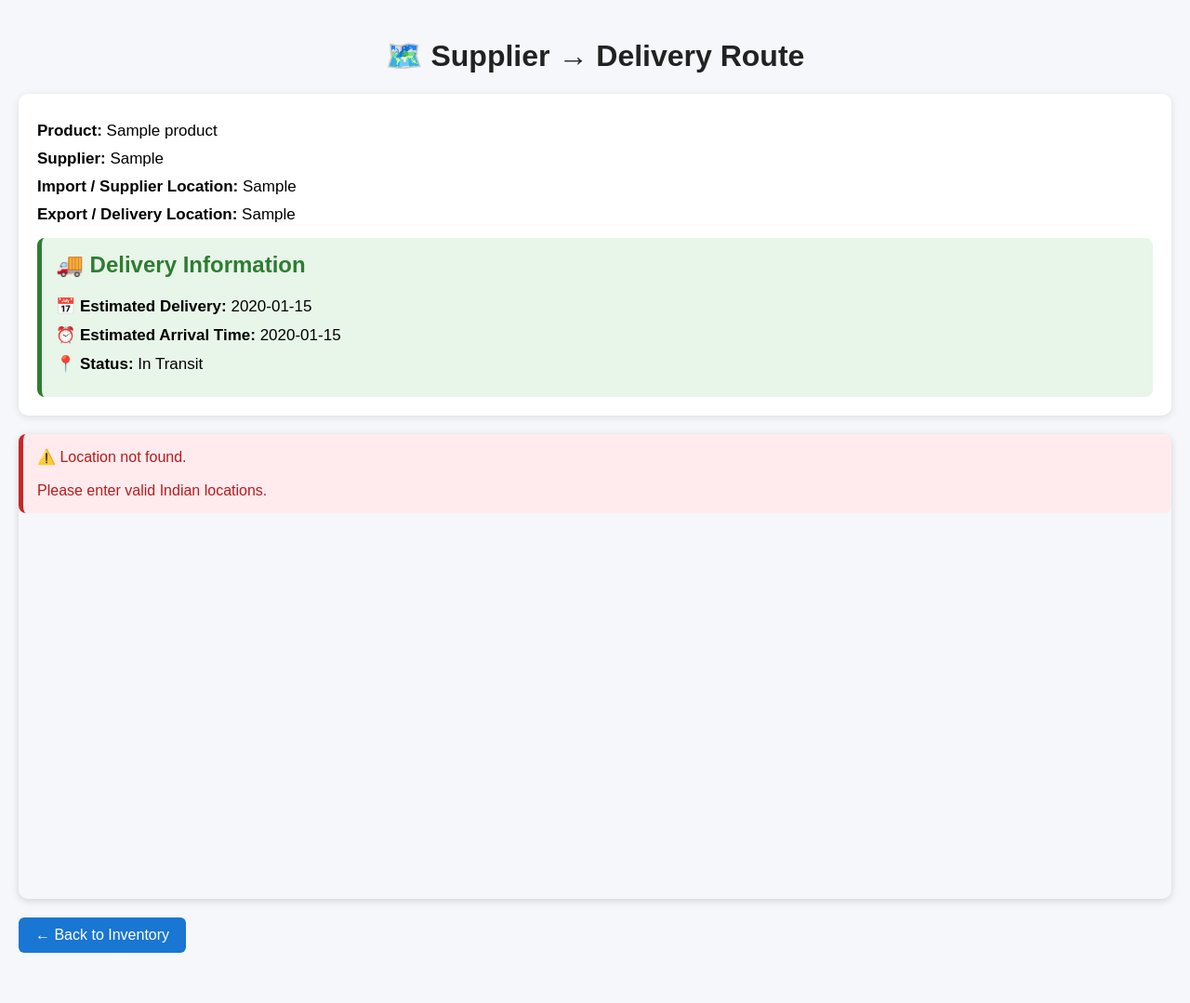
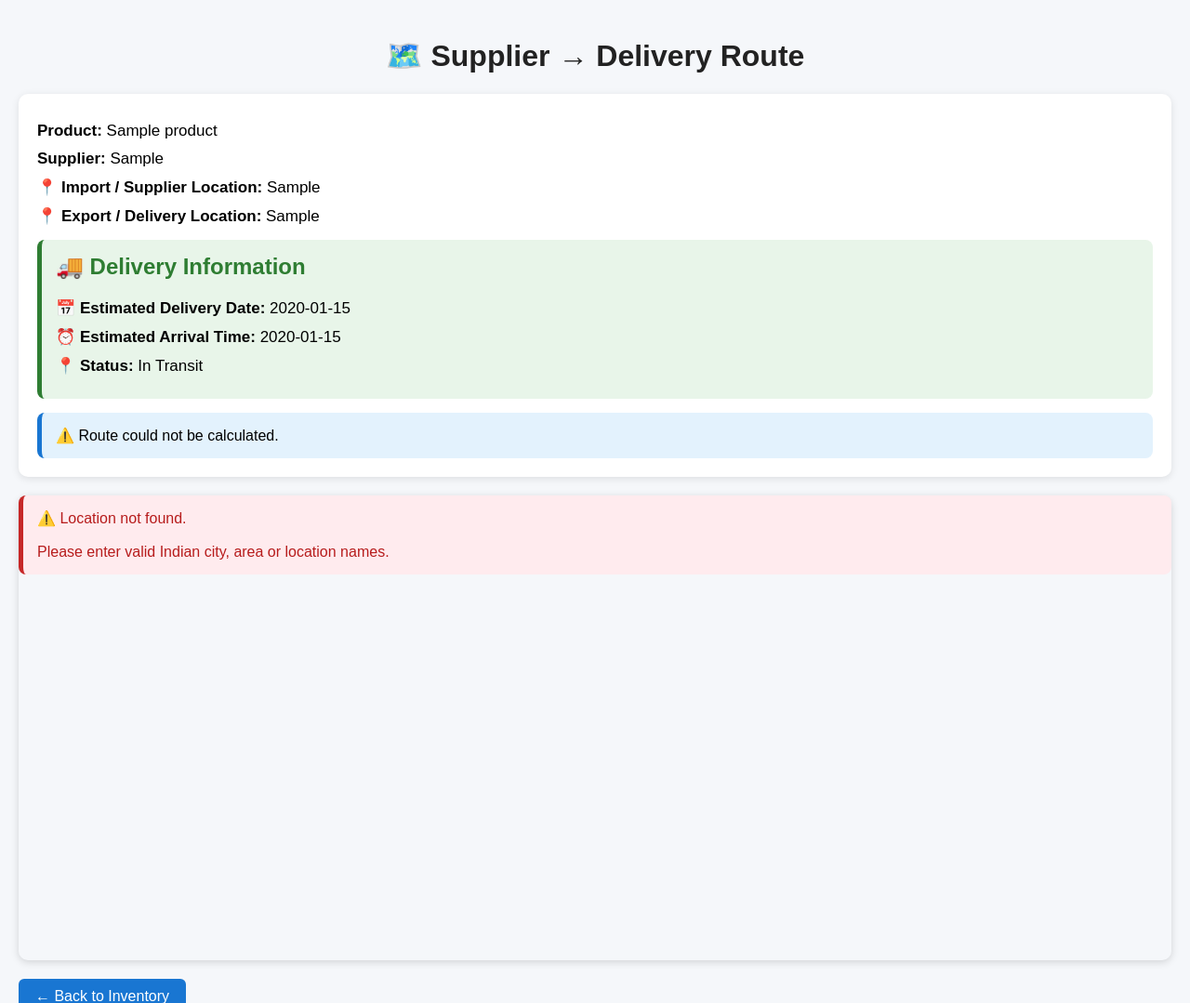
Before and after one commit to gayatri08-wq/Inventory_website, a Flask app: page /map/1 in a window 1280 px wide. Shown: the top 1079 px of the page at 93% size. Before the commit the page ends 1025 px from the top, so only its background shows below. Run offline with Flask 3, Linux system fonts and the light colour scheme; tables that the repository leaves empty hold one stand-in row (values such as "Sample post").

Commit message:
Update map.html

```diff
--- a/templates/map.html
+++ b/templates/map.html
@@ -1,164 +1,319 @@
 <!DOCTYPE html>
-<html>
+<html lang="en">
+
 <head>
-    <title>Product Route Map</title>
 
     <meta charset="UTF-8">
 
-    <meta name="viewport" content="width=device-width, initial-scale=1.0">
+    <meta name="viewport"
+          content="width=device-width, initial-scale=1.0">
+
+    <title>Product Route Map</title>
 
     <link rel="stylesheet"
           href="https://unpkg.com/leaflet@1.9.4/dist/leaflet.css">
 
     <style>
+
         body {
+
             font-family: Arial, sans-serif;
+
             margin: 0;
+
             padding: 20px;
+
             background: #f5f7fa;
+
         }
 
+
         h1 {
+
             text-align: center;
+
             color: #222;
+
         }
 
+
         .details {
+
             background: white;
+
             padding: 20px;
+
             margin-bottom: 20px;
+
             border-radius: 10px;
-            box-shadow: 0 2px 8px rgba(0,0,0,0.1);
+
+            box-shadow:
+                0 2px 8px rgba(0,0,0,0.1);
+
         }
 
+
         .details p {
+
             font-size: 17px;
+
             margin: 10px 0;
+
         }
 
+
         .eta-box {
+
             background: #e8f5e9;
+
             border-left: 5px solid #2e7d32;
+
             padding: 15px;
+
             margin-top: 15px;
+
             border-radius: 8px;
+
         }
 
+
         .eta-box h2 {
+
             margin-top: 0;
+
             color: #2e7d32;
+
         }
 
-        #map {
-            height: 500px;
-            width: 100%;
-            border-radius: 10px;
-            box-shadow: 0 2px 8px rgba(0,0,0,0.15);
+
+        .route-info {
+
+            background: #e3f2fd;
+
+            border-left: 5px solid #1976d2;
+
+            padding: 15px;
+
+            margin-top: 15px;
+
+            border-radius: 8px;
+
         }
 
-        .back {
-            display: inline-block;
-            margin-top: 20px;
-            padding: 10px 18px;
-            background: #1976d2;
-            color: white;
-            text-decoration: none;
-            border-radius: 6px;
+
+        #map {
+
+            height: 500px;
+
+            width: 100%;
+
+            border-radius: 10px;
+
+            box-shadow:
+                0 2px 8px rgba(0,0,0,0.15);
+
         }
 
+
+        .back {
+
+            display: inline-block;
+
+            margin-top: 20px;
+
+            padding: 10px 18px;
+
+            background: #1976d2;
+
+            color: white;
+
+            text-decoration: none;
+
+            border-radius: 6px;
+
+        }
+
+
         .error {
+
             background: #ffebee;
+
             border-left: 5px solid #c62828;
+
             padding: 15px;
+
             margin-top: 15px;
+
             border-radius: 8px;
+
             color: #b71c1c;
+
         }
+
     </style>
+
 </head>
+
 
 <body>
 
-<h1>🗺️ Supplier → Delivery Route</h1>
+
+<h1>
+    🗺️ Supplier → Delivery Route
+</h1>
+
 
 <div class="details">
 
+
     <p>
+
         <strong>Product:</strong>
+
         {{ product['name'] }}
+
     </p>
 
+
     <p>
+
         <strong>Supplier:</strong>
-        {{ product['supplier'] }}
+
+        {{ product['supplier'] or '-' }}
+
     </p>
 
+
     <p>
-        <strong>Import / Supplier Location:</strong>
+
+        <strong>📍 Import / Supplier Location:</strong>
+
         {{ product['supplier_location'] }}
+
     </p>
 
+
     <p>
-        <strong>Export / Delivery Location:</strong>
+
+        <strong>📍 Export / Delivery Location:</strong>
+
         {{ product['delivery_location'] }}
+
     </p>
+
+
+    <!-- DELIVERY ETA -->
 
     <div class="eta-box">
 
-        <h2>🚚 Delivery Information</h2>
+        <h2>
+            🚚 Delivery Information
+        </h2>
 
-        {% if product['delivery_date'] and product['delivery_time'] %}
+
+        {% if product['delivery_date'] %}
 
             <p>
-                📅 <strong>Estimated Delivery:</strong>
+
+                📅
+
+                <strong>
+                    Estimated Delivery Date:
+                </strong>
+
                 {{ product['delivery_date'] }}
+
             </p>
 
+
             <p>
-                ⏰ <strong>Estimated Arrival Time:</strong>
+
+                ⏰
+
+                <strong>
+                    Estimated Arrival Time:
+                </strong>
+
                 {{ product['delivery_time'] }}
+
             </p>
 
+
             <p>
-                📍 <strong>Status:</strong>
+
+                📍
+
+                <strong>
+                    Status:
+                </strong>
+
                 In Transit
+
             </p>
 
         {% else %}
 
             <p>
+
                 ⚠️ Delivery ETA could not be calculated.
-                Please check the location names.
+
             </p>
 
         {% endif %}
 
     </div>
 
+
+    <!-- ROUTE INFORMATION -->
+
+    <div id="routeInfo"
+         class="route-info">
+
+        ⏳ Calculating road distance and travel time...
+
     </div>
+
+
+</div>
+
+
+<!-- MAP -->
 
 <div id="map"></div>
 
+
 <a href="/" class="back">
+
     ← Back to Inventory
+
 </a>
+
 
 <script src="https://unpkg.com/leaflet@1.9.4/dist/leaflet.js"></script>
 
+
 <script>
 
-const supplierLocation = {{ product['supplier_location']|tojson }};
-const deliveryLocation = {{ product['delivery_location']|tojson }};
+
+const supplierLocation =
+    {{ product['supplier_location']|tojson }};
 
 
-/* -----------------------------------------
-   LOCATION SEARCH
-   India is given priority
------------------------------------------ */
+const deliveryLocation =
+    {{ product['delivery_location']|tojson }};
+
+
+const routeInfo =
+    document.getElementById("routeInfo");
+
+
+/* =====================================================
+   GET LOCATION
+===================================================== */
 
 async function getCoordinates(location) {
 
-    const searchLocation = location + ", India";
+    try {
 
         const url =
             "https://nominatim.openstreetmap.org/search"
@@ -166,13 +321,20 @@ async function getCoordinates(location) {
             + "&limit=5"
             + "&countrycodes=in"
             + "&q="
-        + encodeURIComponent(searchLocation);
+            + encodeURIComponent(location);
 
-    try {
+        const response =
+            await fetch(url);
 
-        const response = await fetch(url);
+        if (!response.ok) {
 
-        const data = await response.json();
+            return null;
+
+        }
+
+        const data =
+            await response.json();
+
 
         if (!data || data.length === 0) {
 
@@ -180,15 +342,14 @@ async function getCoordinates(location) {
 
         }
 
-        /*
-           First result from India
-        */
 
-        for (let place of data) {
+        for (const place of data) {
 
             if (
                 place.display_name &&
-                place.display_name.toLowerCase().includes("india")
+                place.display_name
+                    .toLowerCase()
+                    .includes("india")
             ) {
 
                 return [
@@ -200,111 +361,157 @@ async function getCoordinates(location) {
 
         }
 
+
         return [
             parseFloat(data[0].lat),
             parseFloat(data[0].lon)
         ];
 
-    } catch (error) {
+    }
 
-        console.log("Location error:", error);
+    catch (error) {
+
+        console.log(
+            "Geocoding error:",
+            error
+        );
 
         return null;
+
     }
+
 }
 
 
-/* -----------------------------------------
+/* =====================================================
    SHOW MAP
------------------------------------------ */
+===================================================== */
 
 async function showMap() {
+
 
     const mapElement =
         document.getElementById("map");
 
 
     const supplier =
-        await getCoordinates(supplierLocation);
+        await getCoordinates(
+            supplierLocation
+        );
 
 
     const delivery =
-        await getCoordinates(deliveryLocation);
+        await getCoordinates(
+            deliveryLocation
+        );
 
-
-    /* Location not found */
 
     if (!supplier || !delivery) {
 
         mapElement.innerHTML = `
             <div class="error">
-                ⚠️ Location not found.<br><br>
-                Please enter valid Indian locations.
+
+                ⚠️ Location not found.
+
+                <br><br>
+
+                Please enter valid Indian
+                city, area or location names.
+
             </div>
         `;
 
+        routeInfo.innerHTML = `
+            ⚠️ Route could not be calculated.
+        `;
+
         return;
+
     }
 
 
-    /* -----------------------------------------
+    /* =================================================
        CREATE MAP
-    ----------------------------------------- */
+    ================================================= */
 
     const map =
-        L.map("map").setView(supplier, 6);
+        L.map("map")
+        .setView(
+            supplier,
+            6
+        );
 
 
     L.tileLayer(
         "https://{s}.tile.openstreetmap.org/{z}/{x}/{y}.png",
         {
+
             maxZoom: 19,
 
             attribution:
                 "&copy; OpenStreetMap contributors"
+
         }
     ).addTo(map);
 
 
-    /* -----------------------------------------
+    /* =================================================
        SUPPLIER MARKER
-    ----------------------------------------- */
+    ================================================= */
 
     L.marker(supplier)
+
         .addTo(map)
+
         .bindPopup(
-            "<b>📦 Supplier</b><br>"
+
+            "<b>📦 Supplier Location</b><br>"
             + supplierLocation
+
         );
 
 
-    /* -----------------------------------------
+    /* =================================================
        DELIVERY MARKER
-    ----------------------------------------- */
+    ================================================= */
 
     L.marker(delivery)
+
         .addTo(map)
+
         .bindPopup(
+
             "<b>🏠 Delivery Location</b><br>"
             + deliveryLocation
+
         );
 
 
-    /* -----------------------------------------
-       ROUTE
-    ----------------------------------------- */
+    /* =================================================
+       OSRM ROUTE
+    ================================================= */
 
     const routeUrl =
-        "https://router.project-osrm.org/route/v1/driving/"
-        + supplier[1] + ","
+
+        "https://router.project-osrm.org/"
+        + "route/v1/driving/"
+
+        + supplier[1]
+        + ","
         + supplier[0]
+
         + ";"
-        + delivery[1] + ","
+
+        + delivery[1]
+        + ","
         + delivery[0]
-        + "?overview=full&geometries=geojson";
+
+        + "?overview=full"
+        + "&geometries=geojson";
 
 
     try {
+
 
         const routeResponse =
             await fetch(routeUrl);
@@ -319,13 +526,12 @@ async function showMap() {
             routeData.routes.length > 0
         ) {
 
+
             const route =
                 routeData.routes[0];
 
 
-            /* -----------------------------------------
-               ROUTE LINE
-            ----------------------------------------- */
+            /* ROUTE LINE */
 
             const coordinates =
                 route.geometry.coordinates.map(
@@ -348,103 +554,168 @@ async function showMap() {
             ).addTo(map);
 
 
-            /* -----------------------------------------
-               DISTANCE + TRAVEL TIME
-            ----------------------------------------- */
+            /* DISTANCE */
 
             const distanceKm =
-                (route.distance / 1000).toFixed(1);
+                (
+                    route.distance / 1000
+                ).toFixed(1);
 
 
+            /* TIME */
+
             const totalMinutes =
-                Math.round(route.duration / 60);
+                Math.round(
+                    route.duration / 60
+                );
 
 
             const hours =
-                Math.floor(totalMinutes / 60);
+                Math.floor(
+                    totalMinutes / 60
+                );
 
 
             const minutes =
                 totalMinutes % 60;
 
 
-            let travelTime = "";
+            let travelTime;
 
 
             if (hours > 0) {
 
                 travelTime =
-                    hours + " hr " + minutes + " min";
+                    hours
+                    + " hr "
+                    + minutes
+                    + " min";
 
-            } else {
+            }
+
+            else {
 
                 travelTime =
-                    minutes + " min";
+                    minutes
+                    + " min";
 
             }
 
 
-            /* -----------------------------------------
-               ADD ROUTE INFORMATION
-            ----------------------------------------- */
+            /* ROUTE INFO */
 
-            const info =
-                document.createElement("div");
+            routeInfo.innerHTML = `
+
+                <p>
+
+                    📏
+
+                    <strong>
+                        Road Distance:
+                    </strong>
+
+                    ${distanceKm} km
+
+                </p>
 
 
-            info.style.background = "white";
-            info.style.padding = "15px";
-            info.style.marginTop = "15px";
-            info.style.borderRadius = "8px";
-            info.style.boxShadow =
-                "0 2px 8px rgba(0,0,0,0.1)";
+                <p>
+
+                    🚚
+
+                    <strong>
+                        Estimated Travel Time:
+                    </strong>
+
+                    ${travelTime}
+
+                </p>
 
 
-            info.innerHTML = `
                 <p>
-                    📏 <strong>Route Distance:</strong>
-                    ${distanceKm} km
+
+                    📅
+
+                    <strong>
+                        Delivery Date:
+                    </strong>
+
+                    {{ product['delivery_date'] or 'Not Available' }}
+
                 </p>
 
+
                 <p>
-                    🚚 <strong>Estimated Travel Time:</strong>
-                    ${travelTime}
+
+                    ⏰
+
+                    <strong>
+                        Delivery Time:
+                    </strong>
+
+                    {{ product['delivery_time'] or 'Not Available' }}
+
                 </p>
+
             `;
 
 
-            document
-                .querySelector(".details")
-                .appendChild(info);
-
-
-            /* -----------------------------------------
-               FIT MAP TO ROUTE
-            ----------------------------------------- */
+            /* FIT MAP */
 
             map.fitBounds(
                 coordinates,
                 {
-                    padding: [30, 30]
+                    padding: [
+                        30,
+                        30
+                    ]
                 }
             );
 
         }
 
-    } catch (error) {
+        else {
 
-        console.log("Route error:", error);
+            routeInfo.innerHTML = `
+
+                ⚠️ Road route could not be
+                calculated.
+
+            `;
+
+        }
+
+    }
+
+    catch (error) {
+
+        console.log(
+            "Route error:",
+            error
+        );
+
+
+        routeInfo.innerHTML = `
+
+            ⚠️ Route service temporarily
+            unavailable.
+
+        `;
 
     }
 
 }
 
 
-/* Start */
+/* =====================================================
+   START
+===================================================== */
 
 showMap();
 
 </script>
 
+
 </body>
+
 </html>
```
Lines whose indentation alone changed are shown as unchanged.
